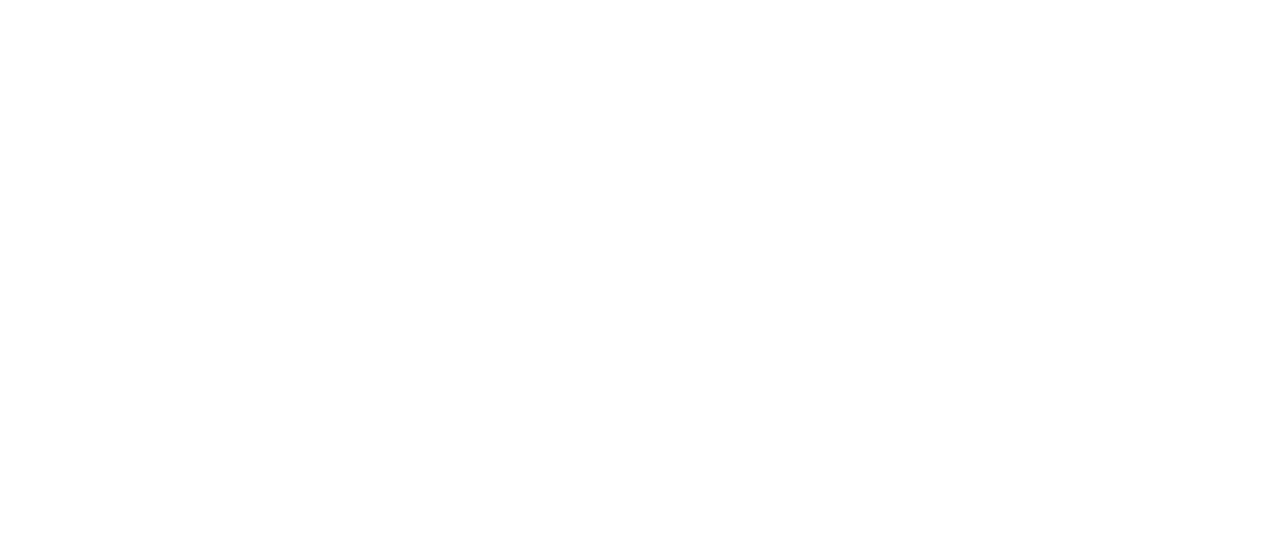
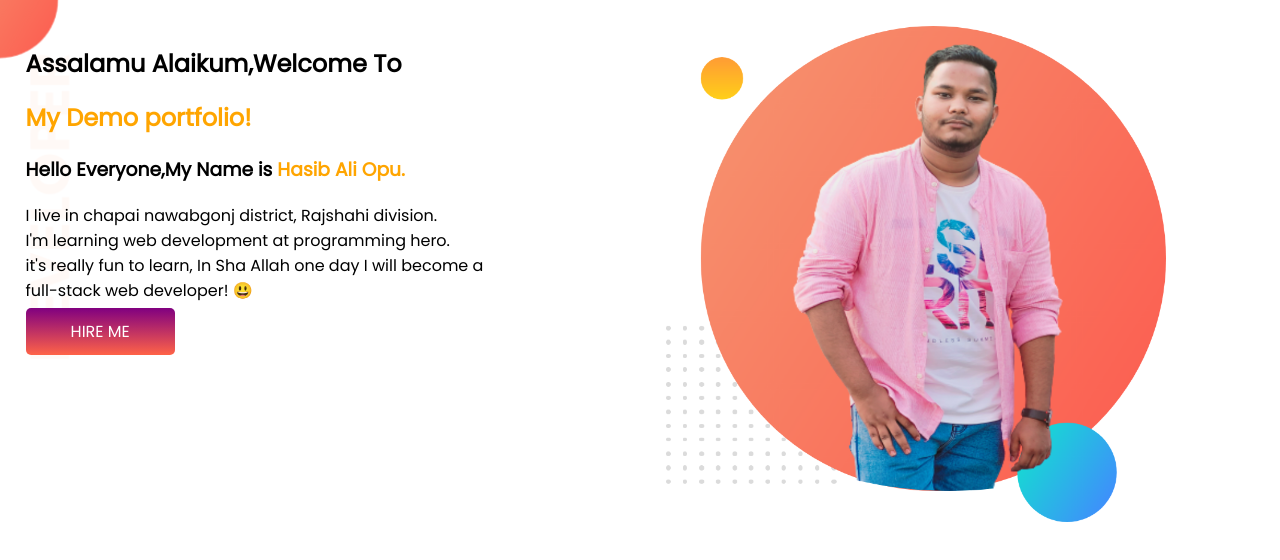
Before and after one commit to HasibAliOpu/demo-portfolio, a plain HTML site: page index.html in a window 1280 px wide. Drawn offline with Linux system fonts and the light colour scheme.

Commit message:
front added

```diff
--- a/index.html
+++ b/index.html
@@ -5,9 +5,27 @@
     <meta http-equiv="X-UA-Compatible" content="IE=edge">
     <meta name="viewport" content="width=device-width, initial-scale=1.0">
     <title> demo-portfolio</title>
+    <link rel="preconnect" href="https://fonts.googleapis.com">
+    <link rel="preconnect" href="https://fonts.gstatic.com" crossorigin>
+    <link href="https://fonts.googleapis.com/css2?family=Poppins:ital@0;1&display=swap" rel="stylesheet">
+    <link rel="shortcut icon" href="love.png" type="image/x-icon">
     <link rel="stylesheet" href="style.css">
 </head>
 <body>
-
+    <section id="corner-img" class="flaxble">
+        <div class="half-width">
+            <h1>Assalamu Alaikum,Welcome To</h1>
+            <h1 class="orange-color">My Demo portfolio!</h1>
+            <h3>Hello Everyone,My Name is <span class="orange-color"> Hasib Ali Opu.</span></h3>
+            <p>I live in chapai nawabgonj district, Rajshahi division. <br>
+                I'm learning web development at programming hero. <br>
+                it's really fun to learn, In Sha Allah one day I will become a <br>
+                full-stack web developer! 😃</p>
+                <a href="https://github.com/HasibAliOpu" class="button" target="_blank">HIRE ME</a>
+            </div>
+        <div class="half-width">
+            <img src="images/my portfolio pic.png" alt="">
+        </div>
+    </section>
 </body>
 </html>
--- a/style.css
+++ b/style.css
@@ -0,0 +1,20 @@
+body{
+    font-family: 'Poppins', sans-serif; margin: 0; padding: 0;
+}
+.orange-color{color: orange;}
+.flaxble{
+    display: flex;
+}
+h1{font-weight:700;}
+.half-width{
+    width: 70%; padding: 2%;
+}
+.half-width img{
+    width: 85%;
+}
+.button{text-decoration: none; border-radius: 5px; padding: 12px 45px;color: white;
+    background-image: linear-gradient(purple,tomato);
+}
+#corner-img{
+    background-image: url(images/top-banner.png);background-repeat: no-repeat;
+}
```
Also changed, not shown: love.png (added).
